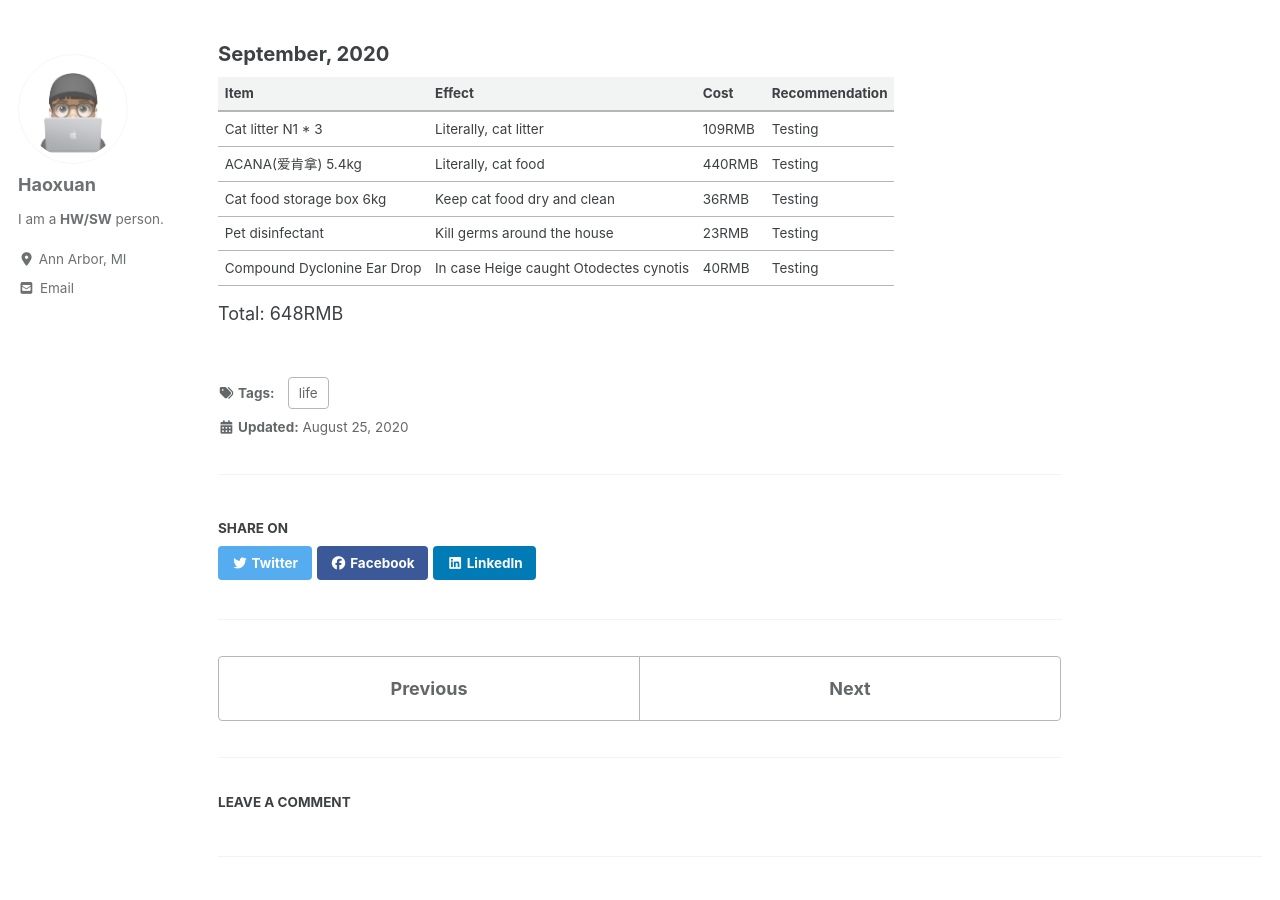
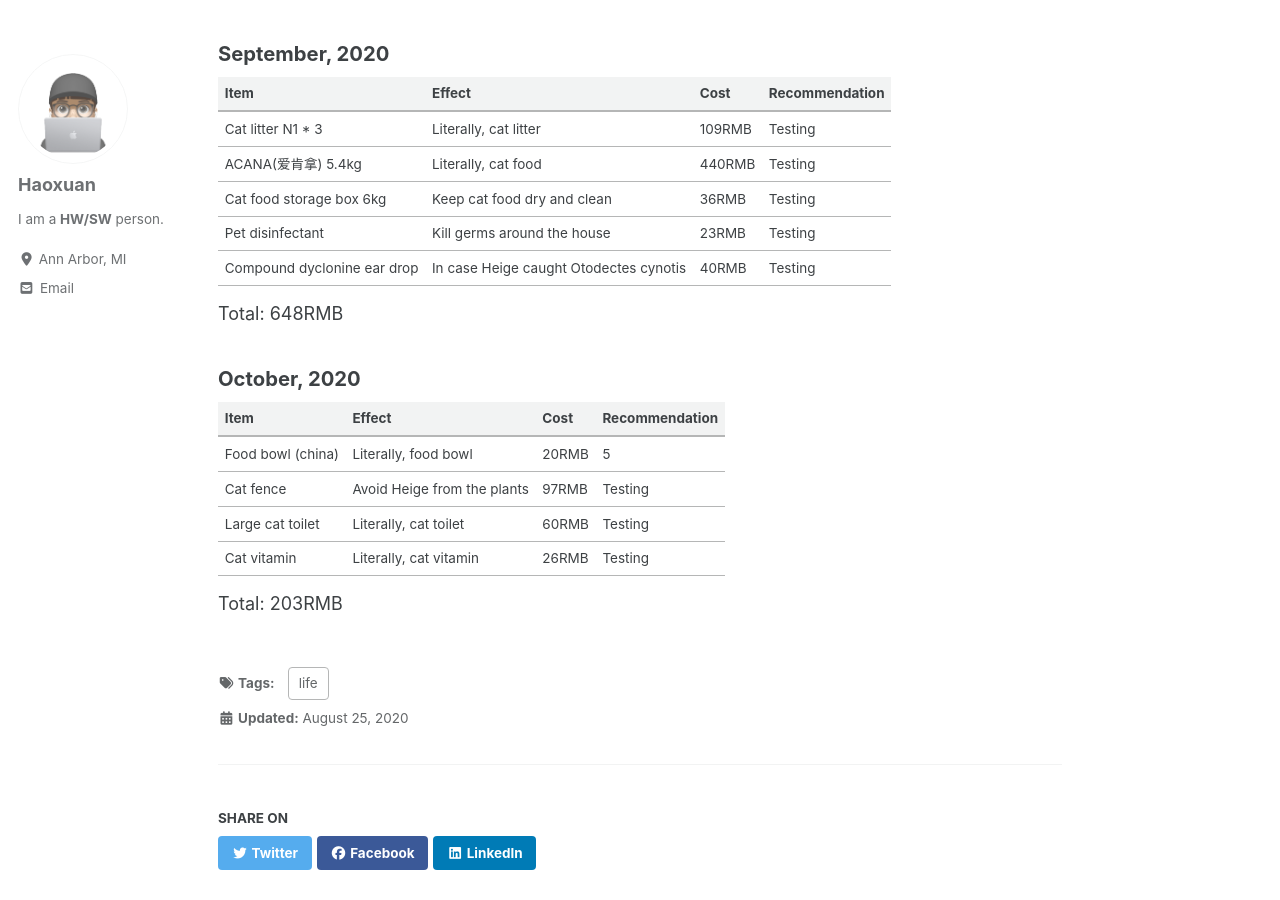
Before and after one commit to hxzhu9819/homepage, a Jekyll site: the page built from _posts/2020-08-25-My-Life-with-Heige.md, in a window 1280 px wide and 900 px high, scrolled down 982 px. Built offline with Jekyll 4.4.1, drawn with Linux system fonts in a browser that asks for light colours; cached includes are drawn as plain includes; nearby versions of some CDN libraries; some of the changed text lies outside the part shown.

Commit message:
update finishing apple internship

```diff
--- a/_pages/education.html
+++ b/_pages/education.html
@@ -175,7 +175,7 @@ author_profile: true
                 <li>
                     <span class="title">Apple Inc.</span>
                     <img src="/homepage/assets/images/icon/icon-apple.jpg" class="pic1" alt="Apple logo">
-                    <div class="float-right">Jun 2020 - Sep 2020(expected)</div>
+                    <div class="float-right">Jun 2020 - Sep 2020</div>
                     <div class="info">Product System Quality Engineer Intern </div>
                     <div class="course">Project: Developed and validated <span style="background-color: #000000; color: #000000">Good try, but I can not say anything about it</span> for <a href="https://www.apple.com/pro-display-xdr/">Pro Display XDR.</a></div>
 
--- a/_posts/2020-08-25-My-Life-with-Heige.md
+++ b/_posts/2020-08-25-My-Life-with-Heige.md
@@ -2,6 +2,7 @@
 title: "My life with Heige"
 lang: en
 toc: true
+permalink: /posts/heige/
 tags:
   - life
 ---
@@ -39,6 +40,17 @@ Total: 205.9RMB
 | ACANA(爱肯拿)  5.4kg         | Literally, cat food         | 440RMB   |  Testing             |
 | Cat food storage box 6kg    | Keep cat food dry and clean | 36RMB   |  Testing             |
 | Pet disinfectant            | Kill germs around the house | 23RMB   |  Testing             |
-| Compound Dyclonine Ear Drop | In case Heige caught Otodectes cynotis| 40RMB   |  Testing   |
+| Compound dyclonine ear drop | In case Heige caught Otodectes cynotis| 40RMB   |  Testing   |
 
 Total: 648RMB
+
+### October, 2020
+
+| Item                          | Effect                             | Cost   | Recommendation |
+|-------------------------------|------------------------------------|--------|----------------|
+| Food bowl (china) | Literally, food bowl | 20RMB   |  5   |
+| Cat fence | Avoid Heige from the plants | 97RMB   |  Testing   |
+| Large cat toilet | Literally, cat toilet | 60RMB   |  Testing   |
+| Cat vitamin | Literally, cat vitamin | 26RMB   |  Testing   |
+
+Total: 203RMB
```
Also changed, not shown: _pages/home.md (+1 -0 lines), _portfolio/heige.md (+1 -0 lines).
